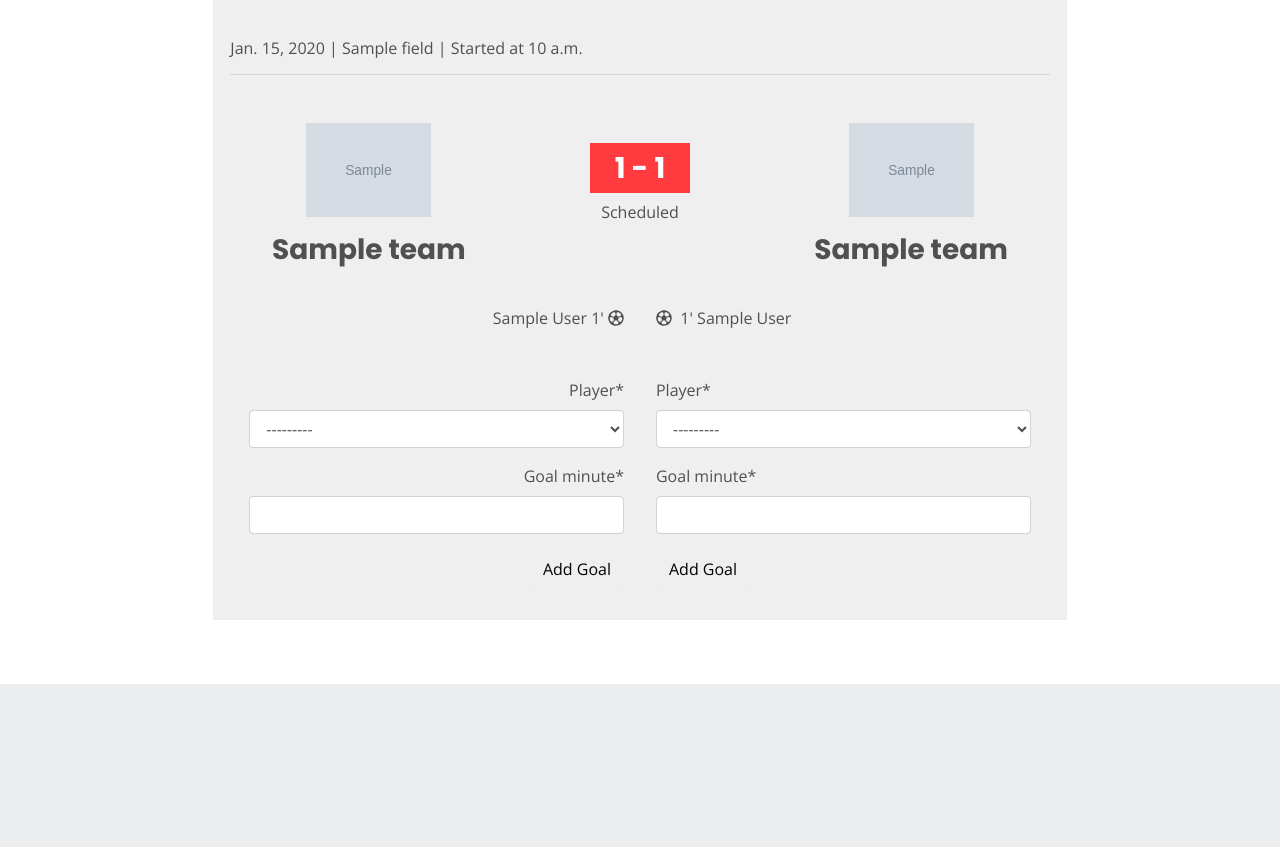
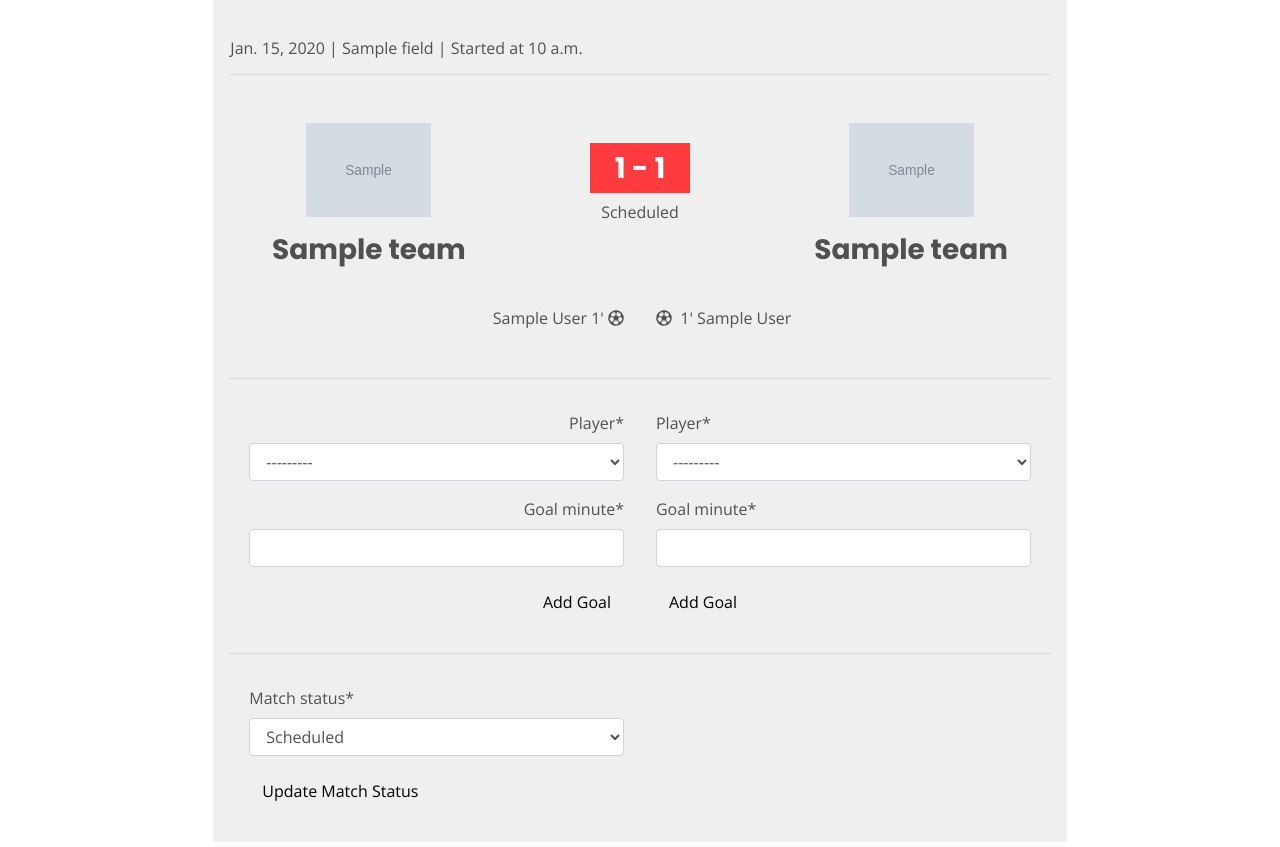
Before and after one commit to babonaresh/msa, a Django app: page /match/1/ in a window 1280 px wide. Shown: the part 116-963 px from the top of the page. Before the commit the page ends 800 px from the top, so only its background shows below. Run offline with Django 3.2, Linux system fonts and the light colour scheme; a user stored in the database is signed in; tables that the repository leaves empty hold one stand-in row (values such as "Sample post"); grey boxes marked "Sample" are stand-in pictures; some libraries are stand-ins or nearby versions.

Commit message:
Added Match Scoring Feature

```diff
--- a/msa_app/forms.py
+++ b/msa_app/forms.py
@@ -1,5 +1,5 @@
 from django import forms
-from .models import Team, Goal, Player, Msarole
+from .models import Team, Goal, Player, Msarole, Match
 from django.forms.utils import ValidationError
 from django.contrib.auth import authenticate, get_user_model, login, logout
 from django.core.exceptions import ObjectDoesNotExist
@@ -21,11 +21,10 @@ class GoalForm(forms.ModelForm):
         self.fields['player'].queryset = Player.objects.filter(team__id=team_id)
 
 
-# class GoalForm(forms.Form):
-#     def __init__(self, *args, **kwargs):
-#         self.match_id = kwargs.pop('match_id')
-#         model = Goal
-#         fields = ('match', 'team', 'player', 'goal_minute')
+class MatchStatusForm(forms.ModelForm):
+    class Meta:
+        model = Match
+        fields = ('match_status',)
 
 class PlayerForm(forms.ModelForm):
     class Meta:
--- a/msa_app/templates/custom/match_detail.html
+++ b/msa_app/templates/custom/match_detail.html
@@ -60,6 +60,7 @@
             </div>
         </div>
         {% if user.is_authenticated %}
+            <hr>
             <div class="row mx-1">
                 <div class="msa-livescore-sub col-6 col-sm-6 col-md-6 col-lg-6 text-right">
                     <form method="POST" id="goalForm" class="goal-form">{%csrf_token%}
@@ -74,6 +75,15 @@
                     </form>
                 </div>
             </div>
+            <hr>
+            <div class="row mx-1">
+                <div class="msa-livescore-sub col-6 col-sm-6 col-md-6 col-lg-6 text-left">
+                    <form method="POST" id="goalForm" class="goal-form">{%csrf_token%}
+                        {{match_status_form|crispy}}
+                        <button type="submit" name="update_match_status" class="save btn btn-default">Update Match Status</button>
+                    </form>
+                </div>
+            </div>
         {% endif %}
     </div>
 </div>
--- a/msa_app/views.py
+++ b/msa_app/views.py
@@ -34,13 +34,21 @@ def match_list(request):
                                                    'matches_all': matches_all})
 
 def match_detail(request, pk):
+    #Getting details
     match = get_object_or_404(Match, pk=pk)
     home_team = match.home_team
     guest_team = match.guest_team
     home_goals = Goal.objects.filter(match=match, team=home_team)
     guest_goals = Goal.objects.filter(match=match, team=guest_team)
+
+    #Getting page forms
     home_goal_form = GoalForm(team_id=home_team.id)
     guest_goal_form = GoalForm(team_id=guest_team.id)
+
+    match_status_form = MatchStatusForm()
+    match_status_form.fields['match_status'].initial = match.match_status
+
+    #Handling POST requests
     if request.method == "POST" and 'home_goal_submit' in request.POST:
         home_goal_form = GoalForm(request.POST, team_id=home_team.id)
         if home_goal_form.is_valid():
@@ -58,11 +66,23 @@ def match_detail(request, pk):
             goal.team = guest_team
             goal.save()
 
+    elif request.method == "POST" and 'update_match_status' in request.POST:
+        match_status_form = MatchStatusForm(request.POST, instance=match)
+        if match_status_form.is_valid():
+            print('>>>>Match Status Valid')
+            match = match_status_form.save(commit=False)
+            match.home_team_score = home_goals.count()
+            match.guest_team_score = guest_goals.count()
+            print('>>Home Goals - ', home_goals.count())
+            print('>>Guest Goals - ', guest_goals.count())
+            match.save()
+
     return render(request, 'custom/match_detail.html', {'match': match,
                                                 'home_team': home_team,
                                                 'guest_team': guest_team,
                                                 'home_goals': home_goals,
                                                 'guest_goals': guest_goals,
+                                                'match_status_form': match_status_form,
                                                 'home_goal_form': home_goal_form,
                                                 'guest_goal_form': guest_goal_form})
 
```
